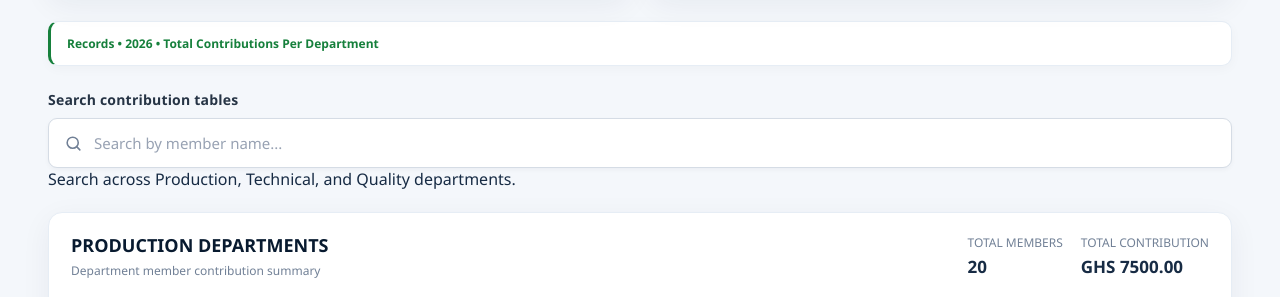
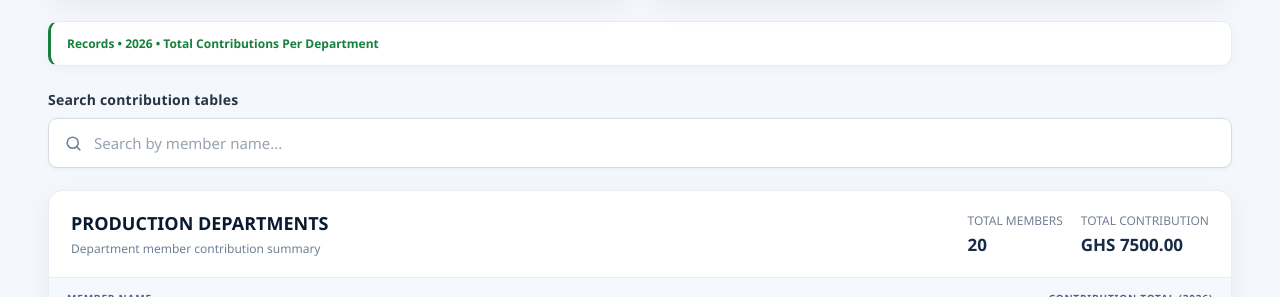
Before and after one commit to KEGRAPHICOS/CAKE-STAFF-WELFARE, a plain HTML site: page departments.html in a window 1280 px wide. Shown: the part 441-738 px from the top of the page. Drawn offline with Linux system fonts and the light colour scheme.

Commit message:
Update departments.html

```diff
--- a/departments.html
+++ b/departments.html
@@ -166,7 +166,7 @@
             >
 
             <p class="search-help">
-                Search across Production, Technical, and Quality departments.
+
             </p>
         </section>
 
```
